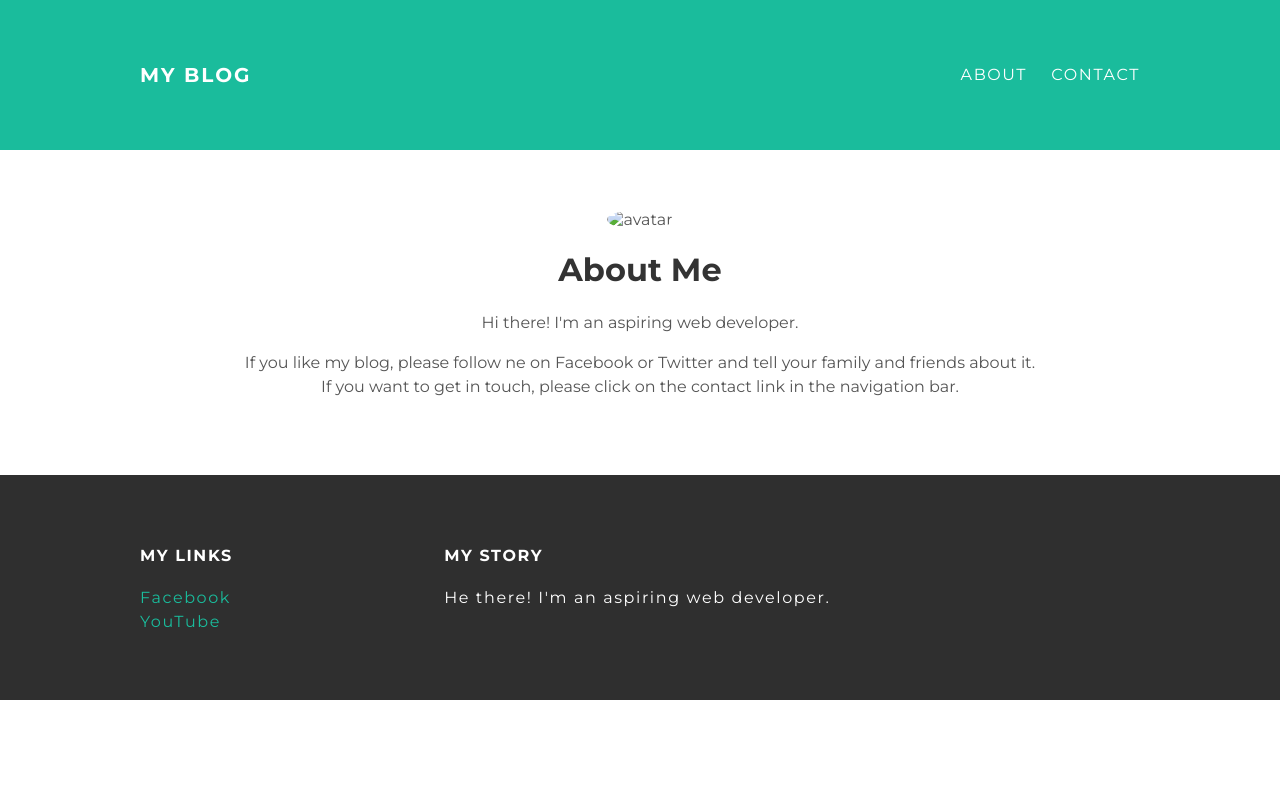
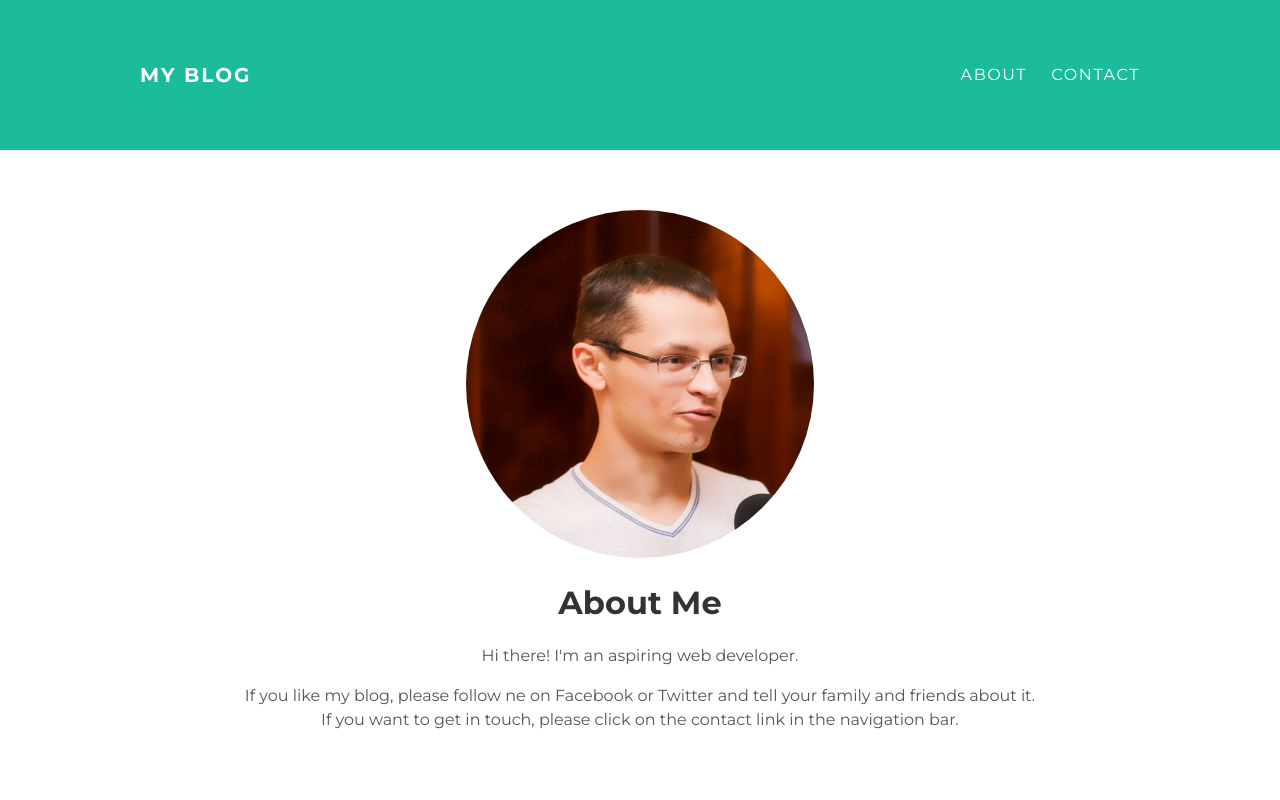
Before and after one commit to Ether861/ether861.github.io, a plain HTML site: page about.html in a window 1280 px wide. Shown: the top 800 px of the page. Drawn offline with Linux system fonts and the light colour scheme.

Commit message:
Update about.html

```diff
--- a/about.html
+++ b/about.html
@@ -18,7 +18,7 @@
 		<div class="container">
 			<div class="about">
 				<div class="about-author">
-					<img src="image/avatar.jpg" alt="avatar">
+					<img src="avatar.jpg" alt="avatar">
 				</div>
 				<h1 class="about-title">About Me</h1>
 				<div class="about-content">
```
